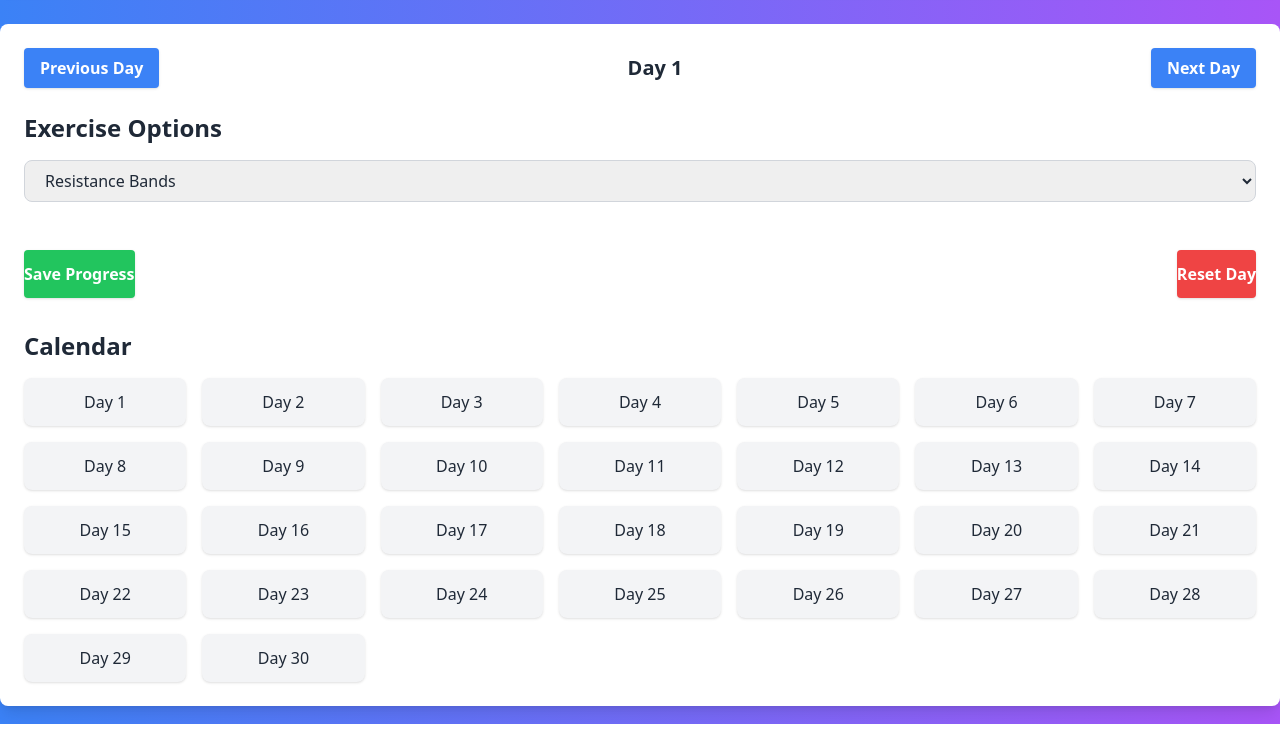
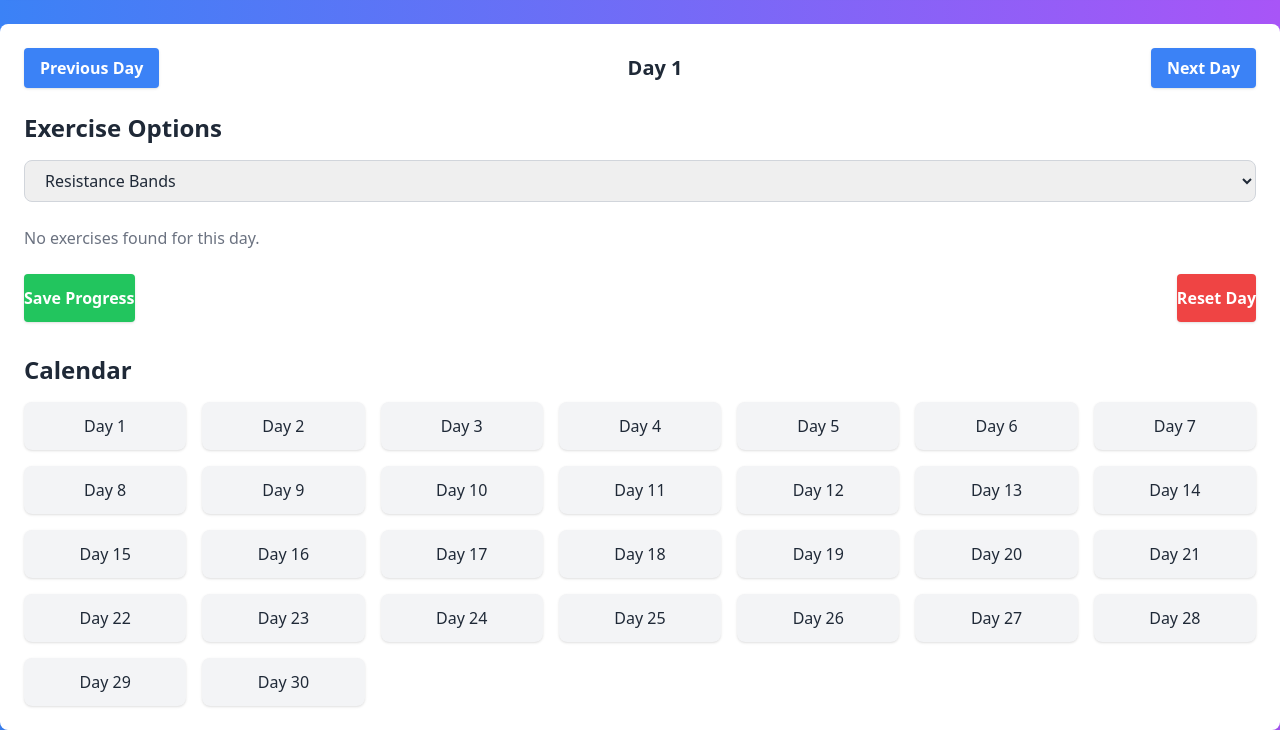
Before and after one commit to pdebroeck/fitnessv5, a plain HTML site: page index.html in a window 1280 px wide. Shown: the part 76-806 px from the top of the page. Drawn offline with nearby package versions, Linux system fonts and the light colour scheme.

Commit message:
Add files via upload

```diff
--- a/index.html
+++ b/index.html
@@ -57,13 +57,17 @@
 
             function displayExercises() {
                 exerciseListDiv.innerHTML = '';
-                const exercises = savedProgress[currentDay] || [];
-                exercises.forEach((exercise, index) => {
+                if (!savedProgress[currentDay]) {
+                    exerciseListDiv.innerHTML = '<p class="text-gray-500">No exercises found for this day.</p>';
+                    return;
+                }
+
+                const exercises = savedProgress[currentDay];
+                exercises.forEach((exercise) => {
                     const exerciseDiv = document.createElement("div");
                     exerciseDiv.classList.add("bg-gray-100", "p-4", "rounded-lg", "shadow-md", "hover:shadow-lg", "transition");
                     let savedResults = exercise.sets.map((set, i) => `<p class='text-green-600 font-semibold'>Set ${i + 1}: ${set.reps} reps, ${set.kg} kg</p>`).join('');
-                    exerciseDiv.innerHTML = `<h3 class="text-lg font-semibold mb-2">${exercise.name}</h3>
-                        ${savedResults}`;
+                    exerciseDiv.innerHTML = `<h3 class="text-lg font-semibold mb-2">${exercise.name}</h3>${savedResults}`;
                     exerciseListDiv.appendChild(exerciseDiv);
                 });
             }
@@ -134,8 +138,9 @@
                 }
             });
 
+            // Initialize page content
+            renderCalendar();
             updateDayContent();
-            renderCalendar();
         });
     </script>
 </body>
```
